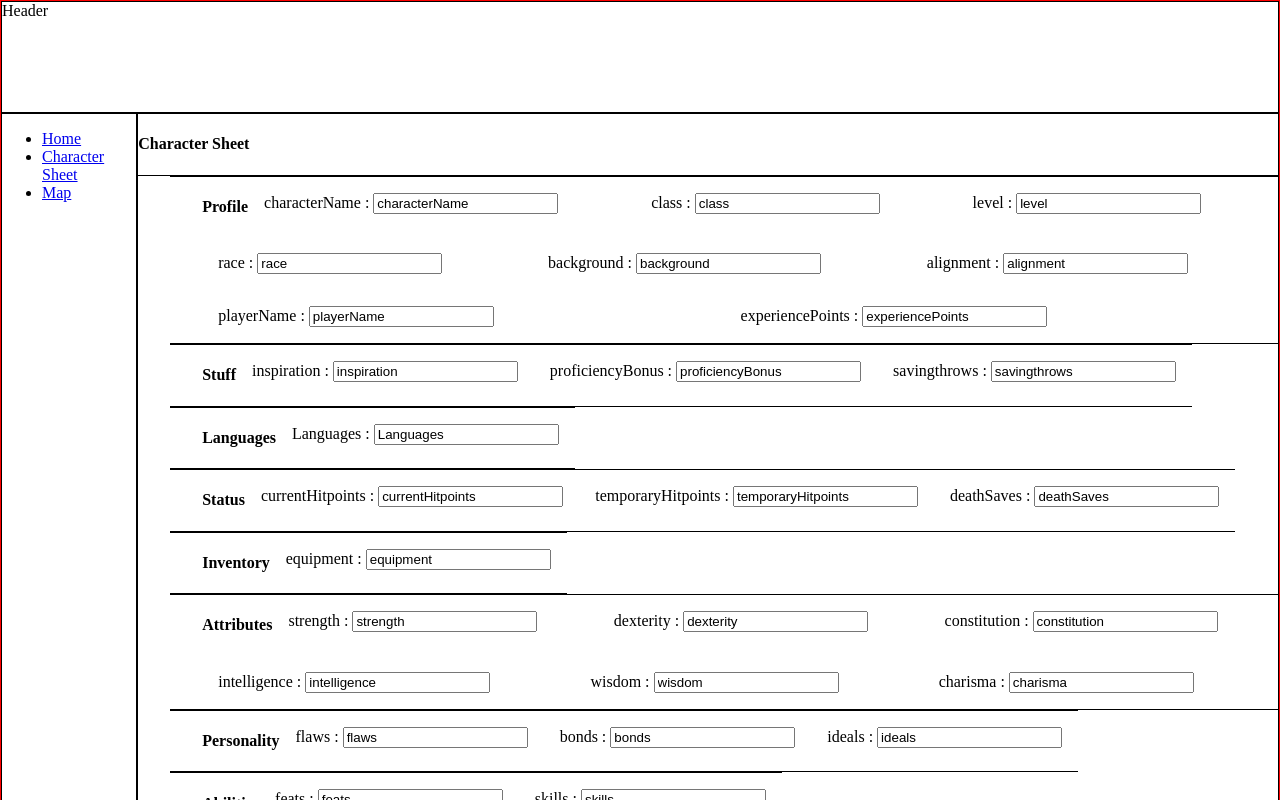
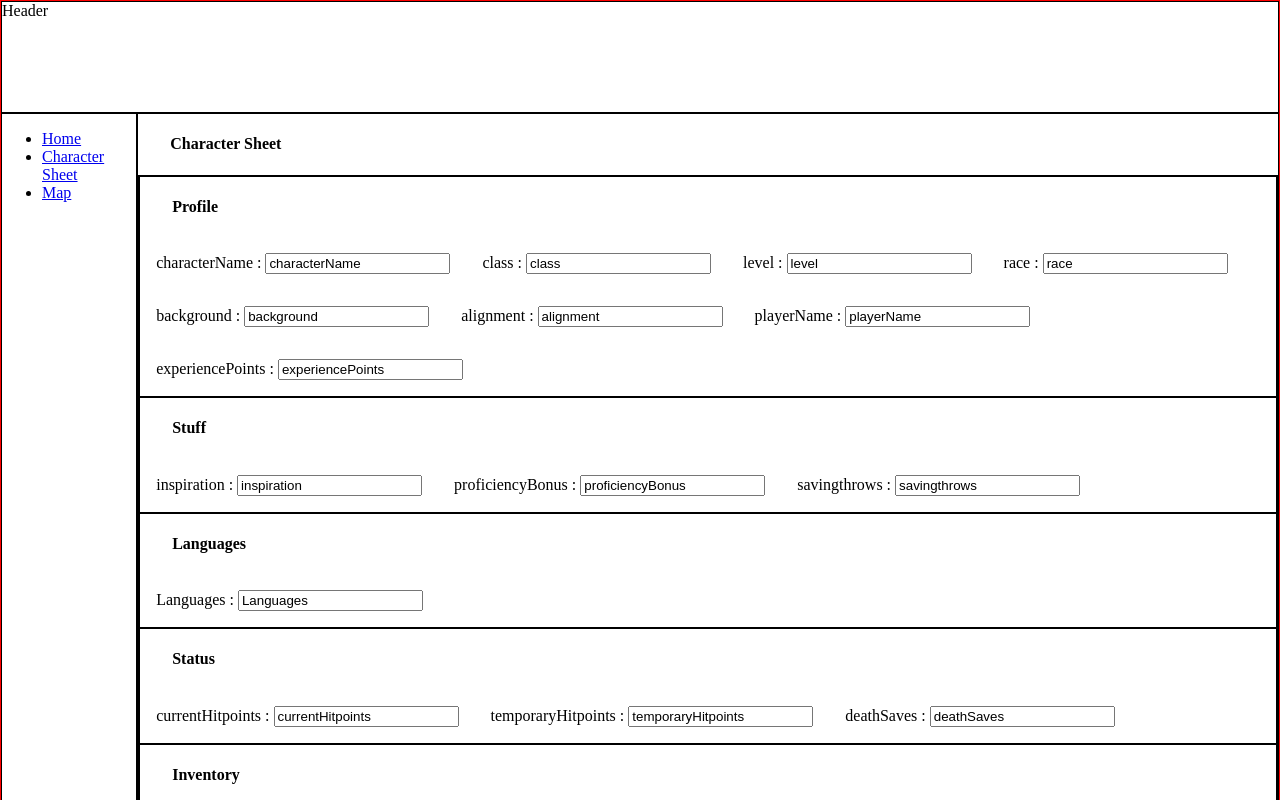
Before and after one commit to Jonathanko52/trpgplatform, a Next.js app: page / in a window 1280 px wide. Shown: the top 800 px of the page. Built offline with nearby package versions, Linux system fonts and the light colour scheme.

Commit message:
Refactoring: data analyzation to be moved to character sheet. subtable can handle itself.

```diff
--- a/pages/presentational/subtable.js
+++ b/pages/presentational/subtable.js
@@ -6,13 +6,15 @@ export const useStyles = createUseStyles({
   subTable: {
     flexWrap: "wrap",
     display: "flex",
-    borderTop: "1px solid",
-    borderBottom: "1px solid",
-    paddingLeft: "2em",
+    border: "1px solid",
+    flexGrow: "1",
   },
   subTableItem: {
-    flexGrow: "1",
     margin: "1em",
+  },
+  subTableHeader: {
+    paddingLeft: "2em",
+    flexBasis: "100%",
   },
 });
 
@@ -22,8 +24,8 @@ export function SubtableContainer(props) {
 
   const subtableContentSort = () => {
     if (props.organization) {
+      console.log(props.contents);
       for (const keys in props.organization) {
-        console.log("insubtablecontainer", props.organization[keys]);
         array.push(
           <Subtable
             header={keys}
```
